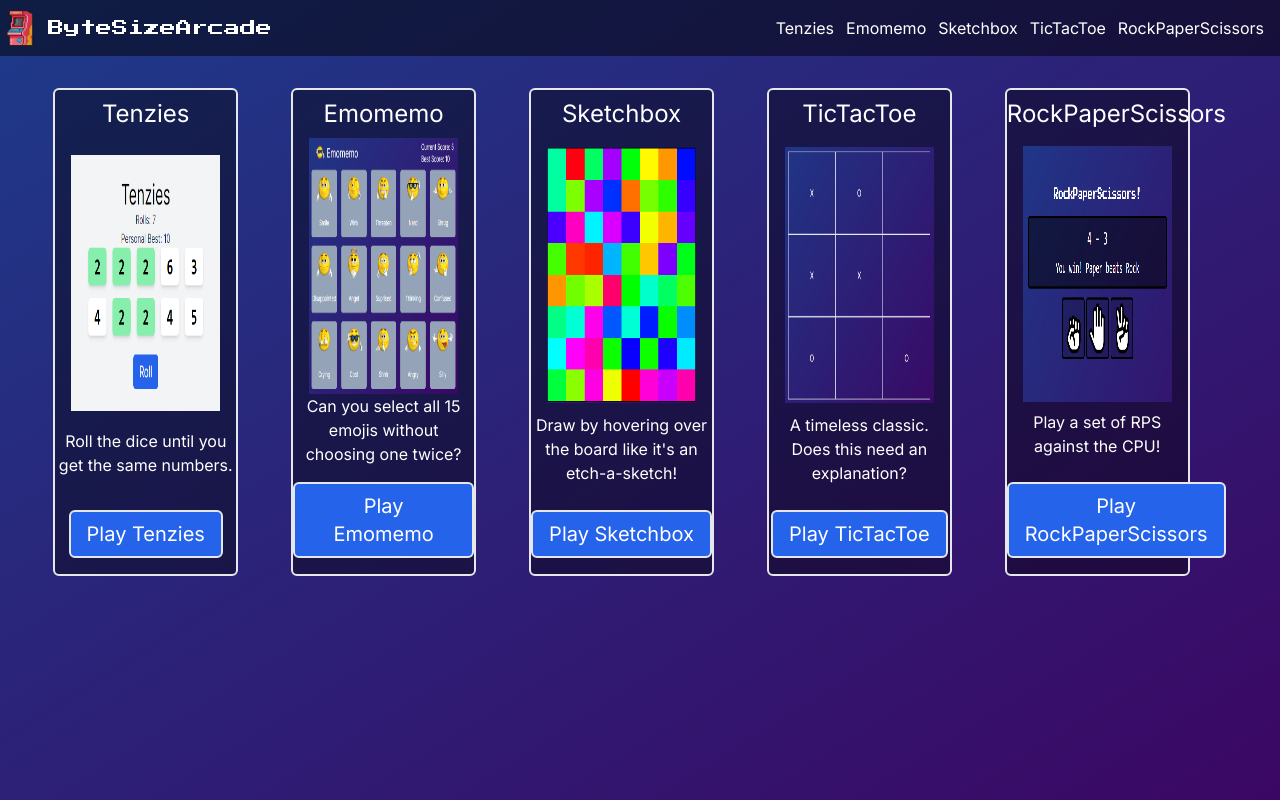
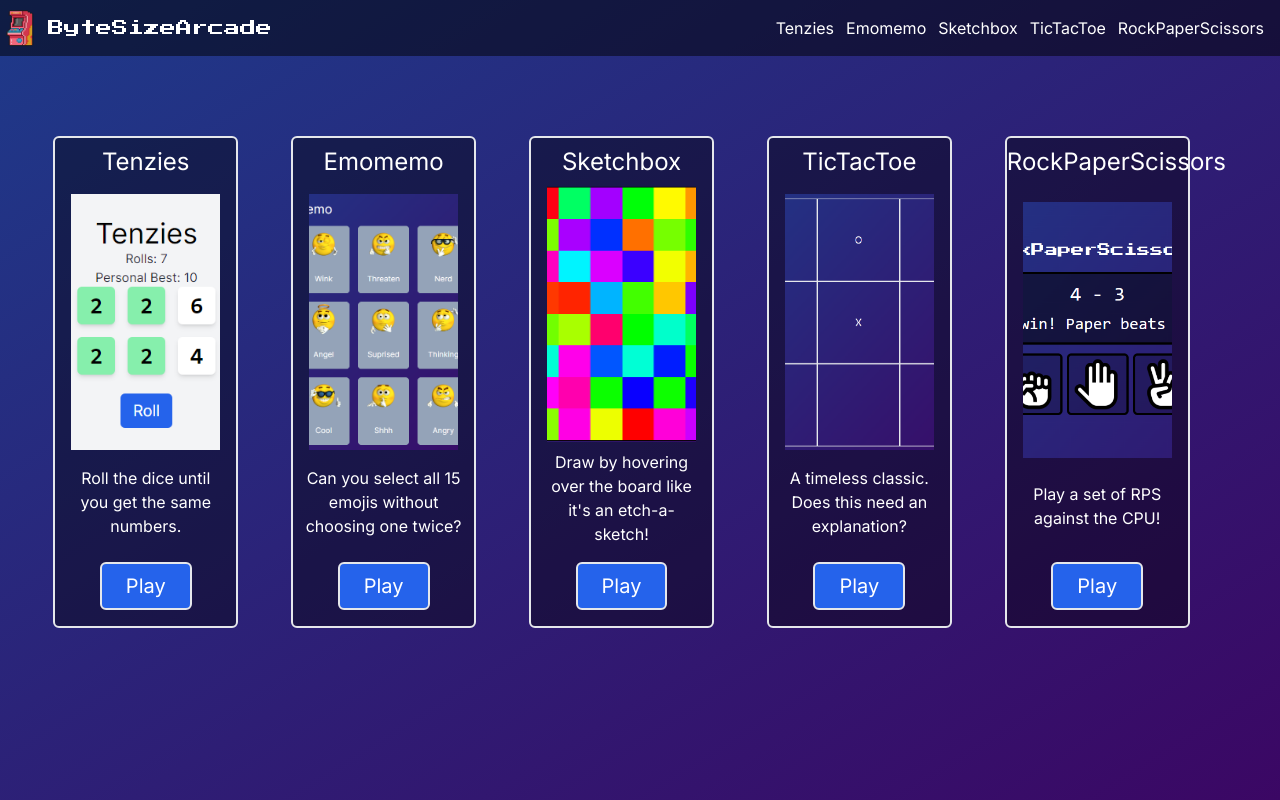
Before and after one commit to alex-nemeth/bite-size-arcade, a React (Vite) app: page / in a window 1280 px wide. Built offline with nearby package versions, Linux system fonts and the light colour scheme.

Commit message:
game card style improved

```diff
--- a/src/components/Homepage.jsx
+++ b/src/components/Homepage.jsx
@@ -12,12 +12,18 @@ export default function Homepage() {
             <div className="border-2 rounded-md flex flex-col justify-between bg-transparent/40 w-10/12">
                 <h1 className="text-2xl text-center py-2">{game.title}</h1>
                 <Link to={game.url}>
-                    <img className="px-4 mx-auto h-64" src={game.img} alt="" />
+                    <img
+                        className="px-4 mx-auto h-64 object-cover overflow-hidden"
+                        src={game.img}
+                        alt=""
+                    />
                 </Link>
-                <p className="text-md text-center">{game.description}</p>
+                <p className="text-md text-center mt-2 mx-3">
+                    {game.description}
+                </p>
                 <Link className="mx-auto" to={game.url}>
-                    <button className="text-xl border-2 rounded-md px-4 py-2 my-4 bg-blue-600 hover:bg-blue-700 transition-all">
-                        Play {game.title}
+                    <button className="text-xl border-2 rounded-md px-6 py-2 my-4 bg-blue-600 hover:bg-blue-700 transition-all">
+                        Play
                     </button>
                 </Link>
             </div>
@@ -25,7 +31,7 @@ export default function Homepage() {
     }
 
     return (
-        <div className="grid grid-cols-1 w-10/12 ms-auto lg:mx-auto gap-4 xl:grid-cols-5 xl:w-11/12">
+        <div className="grid grid-cols-1 w-10/12 ms-auto lg:mx-auto gap-4 xl:grid-cols-5 xl:w-11/12 h-full pt-12">
             {generateCards()}
         </div>
     );
```
